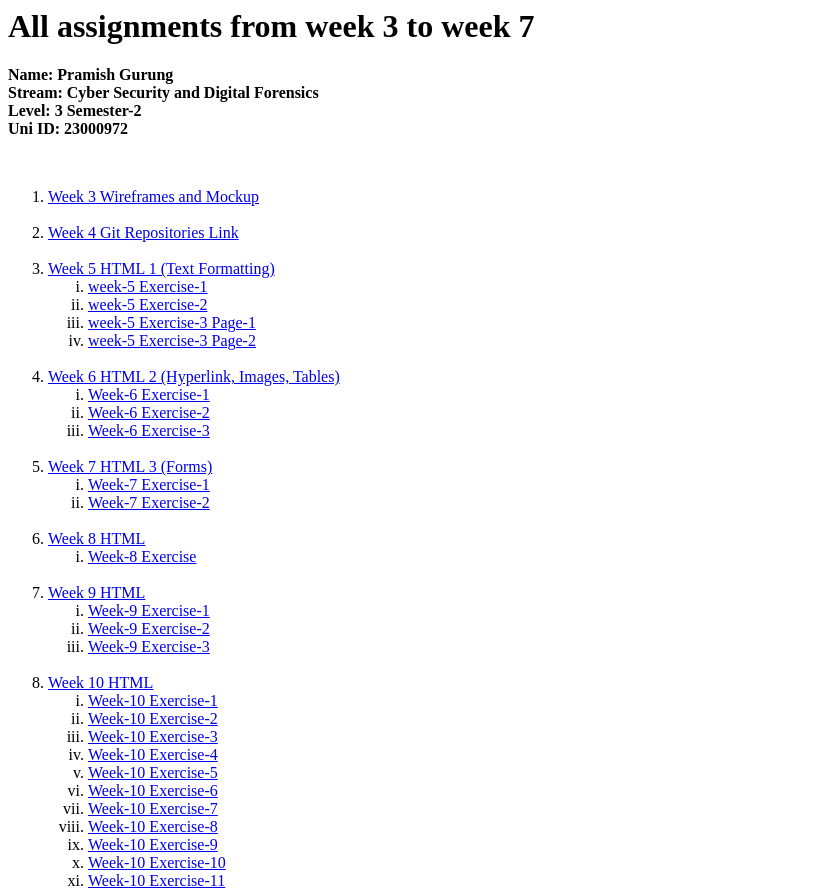
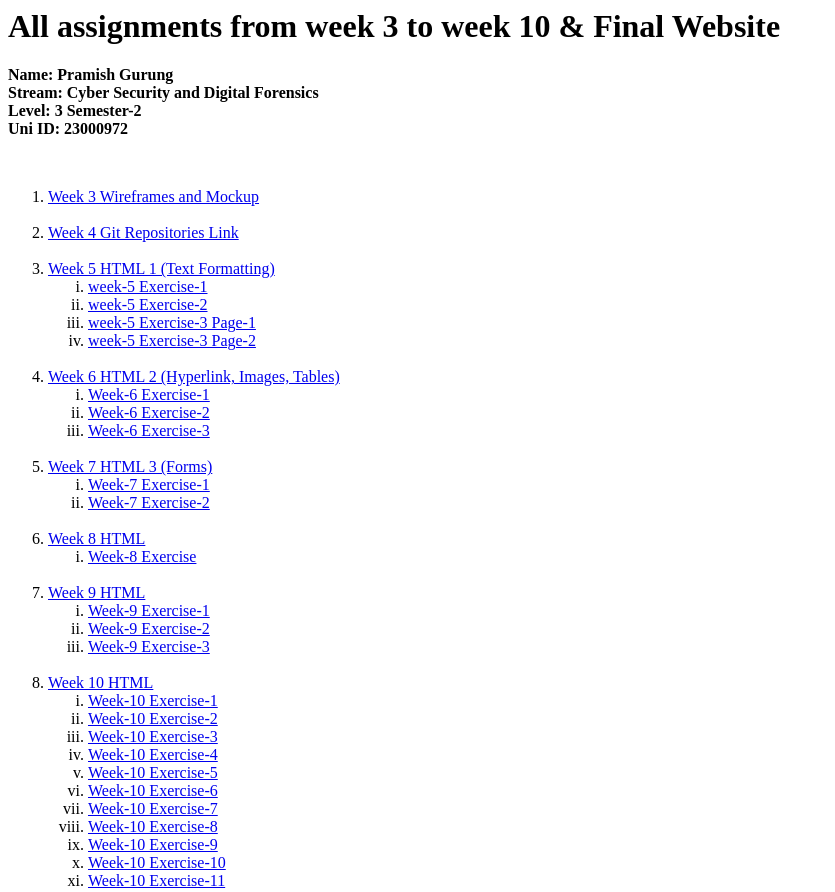
Before and after one commit to Pramish-Gurung9/Assignment, a plain HTML site: page assignment/content.html in a window 1280 px wide. Shown: the top 892 px of the page, without its empty margins (0-835 px from the left). Drawn offline with Linux system fonts and the light colour scheme.

Commit message:
content.html corrected and updated

```diff
--- a/assignment/content.html
+++ b/assignment/content.html
@@ -3,7 +3,7 @@
 	<title>Assignment 1</title>
 </head>
 <body>
-<h1>All assignments from week 3 to week 7</h1>
+<h1>All assignments from week 3 to week 10 & Final Website</h1>
 <p> <b>Name: Pramish Gurung <br> Stream: Cyber Security and Digital Forensics <br> Level: 3 Semester-2 <br> Uni ID:
 23000972</b></p><br>
 <ol type="1" start=1>
```
